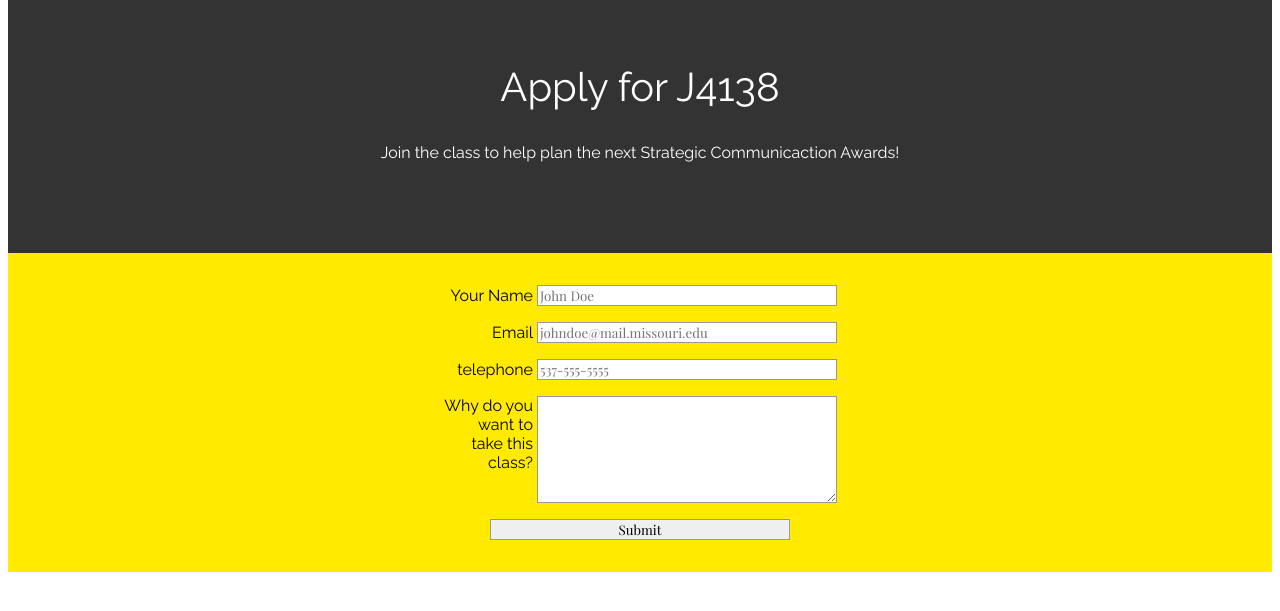
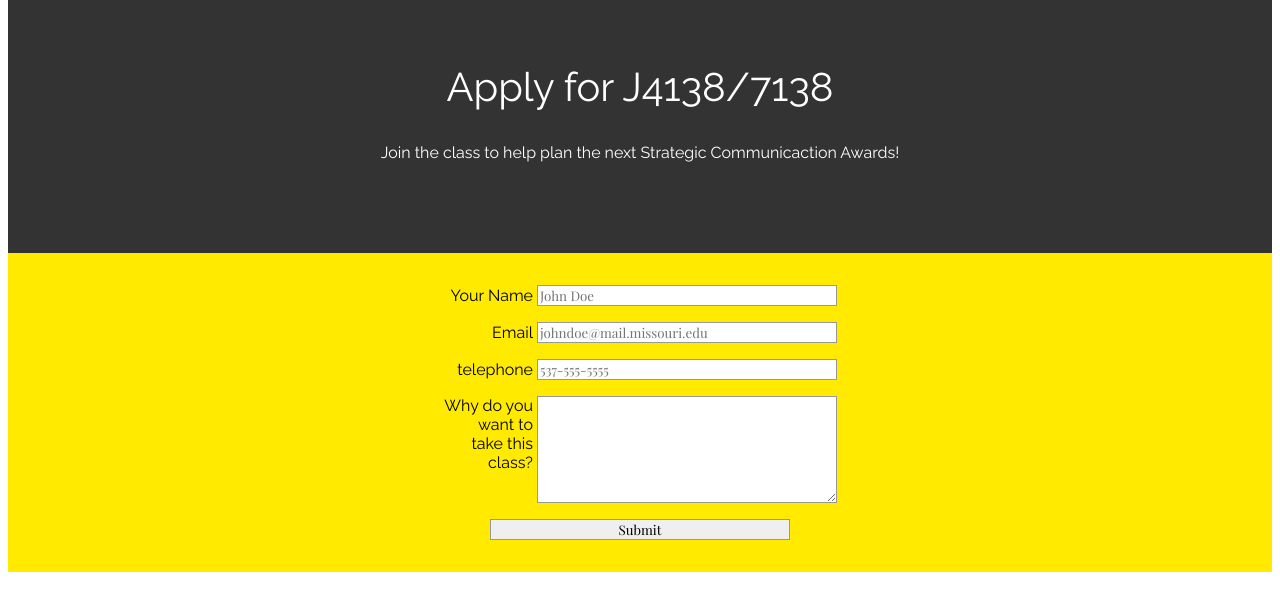
Before and after one commit to j4502-fs16/stratcommawards, a plain HTML site: page apply.html in a window 1280 px wide. Shown: the part 121-732 px from the top of the page. Drawn offline with nearby package versions, Linux system fonts and the light colour scheme.

```diff
--- a/apply.html
+++ b/apply.html
@@ -3,7 +3,7 @@
 <html xmlns="http://www.w3.org/1999/xhtml">
 
 <head>
-    <title>   Apply for J4138 </title>
+    <title>   Apply for J4138/7138 </title>
     <meta http-equiv="content-type" content="text/html;charset=utf-8" />
     <link rel="stylesheet" type="text/css" href="style.css"/>
     <link href="https://fonts.googleapis.com/css?family=Playfair+Display:400,700,900|Raleway:400,500,700" rel="stylesheet"/>
@@ -22,7 +22,7 @@
       <li><a href="index.html"> Home</a></li>
     </ul>
 <div id="top">
-<h2>Apply for J4138 </h2>
+<h2>Apply for J4138/7138 </h2>
     <p> Join the class to help plan the next Strategic Communicaction Awards! </p>
 </div>
 
```
Also changed, not shown: sponsor.html (+1 -0 lines).
